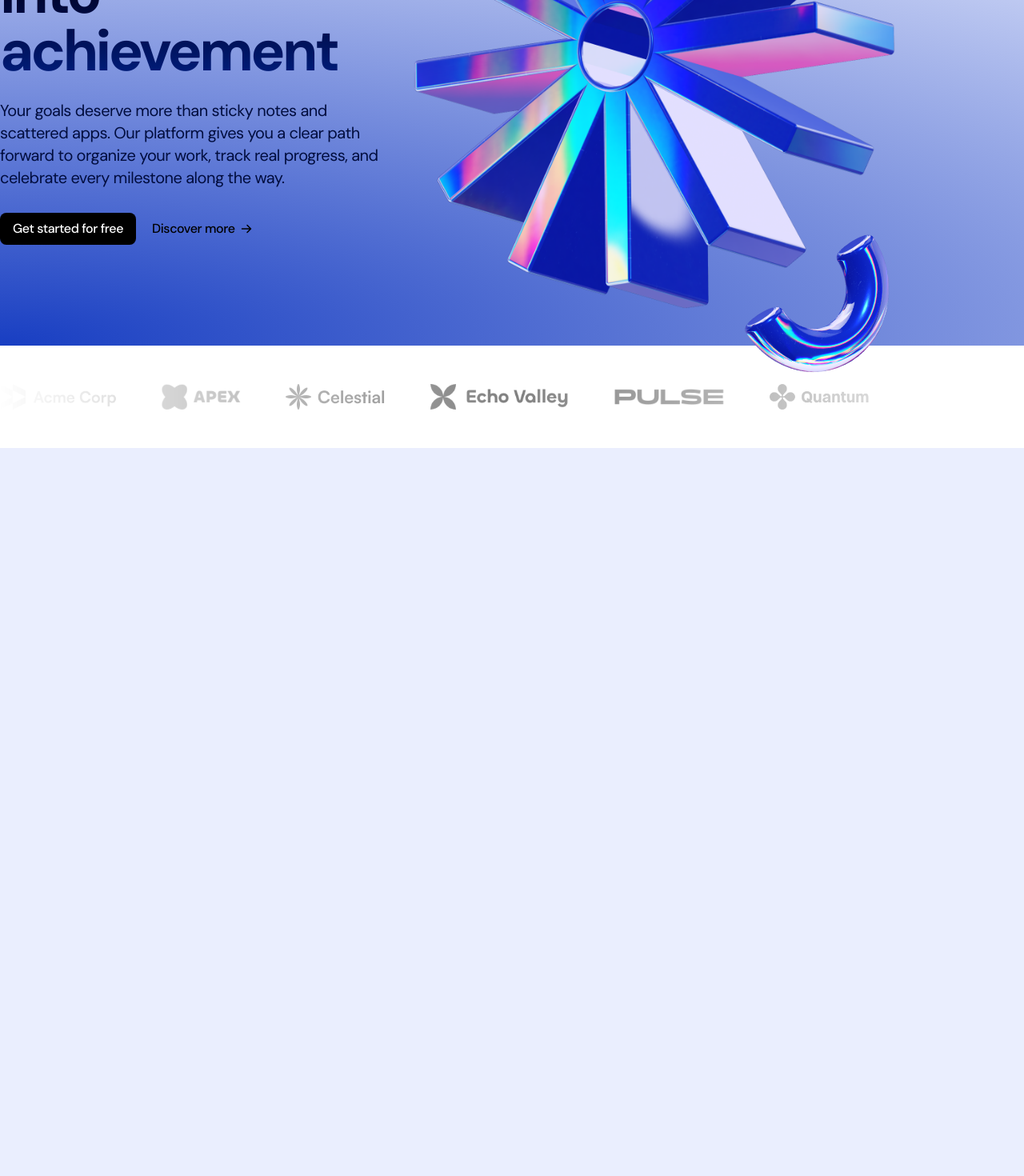
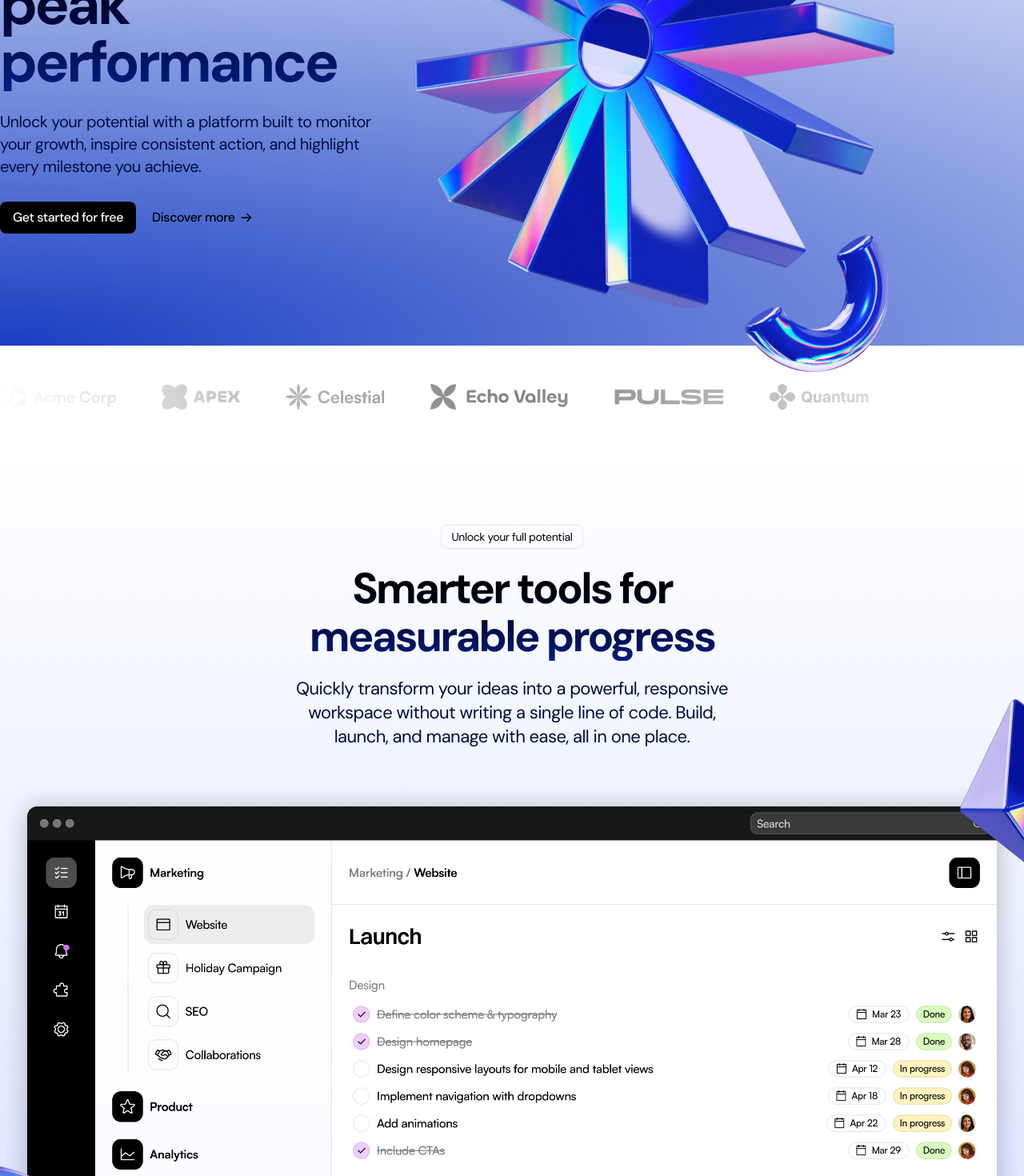
Before and after one commit to Darasimi010/saas-product-landing-page, a Next.js app: page / in a window 1280 px wide. Shown: the part 400-1870 px from the top of the page at 80% size. Before the commit the page ends 960 px from the top, so only its background shows below. Built offline with nearby package versions, Linux system fonts and the light colour scheme.

Commit message:
completed the product-showcase section

```diff
--- a/src/app/globals.css
+++ b/src/app/globals.css
@@ -16,4 +16,8 @@
   .logo-ticker-image {
     @apply h-8 w-auto;
   }
+
+  .tag {
+    @apply text-sm inline-flex px-3 py-1 bg-transparent border border-[#222]/10 rounded-lg tracking-tight;
+  }
 }
--- a/src/app/page.tsx
+++ b/src/app/page.tsx
@@ -1,5 +1,6 @@
 import { Hero } from "@/sections/Hero";
 import { LogoTicker } from "@/sections/LogoTicker";
+import { ProductShowcase } from "@/sections/ProductShowcase";
 import { Header } from "@/sections/TheHeader";
 
 export default function Home() {
@@ -8,6 +9,7 @@ export default function Home() {
       <Header />
       <Hero />
       <LogoTicker />
+      <ProductShowcase />
     </>
   );
 }
--- a/src/sections/Hero.tsx
+++ b/src/sections/Hero.tsx
@@ -10,16 +10,14 @@ export const Hero = () => {
       <div className="container">
         <div className="md:flex items-center">
           <div className="md:w-[478px]">
-            <div className="text-sm inline-flex px-3 py-1 bg-transparent border border-[#222]/10 rounded-lg tracking-tight">
-              Introducing version 3.2
-            </div>
+            <div className="tag">Introducing version 3.2</div>
             <h1 className="text-5xl md:text-7xl font-bold tracking-tighter bg-gradient-to-b from-black to-[#001E80] text-transparent bg-clip-text mt-6">
-              Turn ambition into achievement
+              Your journey to peak performance
             </h1>
             <p className="text-xl text-[#010D3E] tracking-tight mt-6">
-              Your goals deserve more than sticky notes and scattered apps. Our
-              platform gives you a clear path forward to organize your work,
-              track real progress, and celebrate every milestone along the way.
+              Unlock your potential with a platform built to monitor your
+              growth, inspire consistent action, and highlight every milestone
+              you achieve.
             </p>
             <div className="flex gap-1 items-center mt-[30px]">
               <button className="btn btn-primary">Get started for free</button>
--- /dev/null
+++ b/src/sections/ProductShowcase.tsx
@@ -0,0 +1,45 @@
+import productImage from "@/assets/product-image.png";
+import tubeImage from "@/assets/tube.png";
+import pyramidImage from "@/assets/pyramid.png";
+import Image from "next/image";
+
+export const ProductShowcase = () => {
+  return (
+    <section className="bg-gradient-to-b from-[#FFFFFF] to-[#D2DCFF] py-24 overflow-x-clip">
+      <div className="container">
+        <div className="max-w-[540px] mx-auto">
+          <div className="flex justify-center">
+            <div className="tag">Unlock your full potential</div>
+          </div>
+          <h2 className="text-center text-3xl md:text-[54px] md:leading-[60px] font-bold tracking-tighter bg-gradient-to-b from-black to-[#001E80] text-transparent bg-clip-text mt-5">
+            Smarter tools for measurable progress
+          </h2>
+          <p className="text-center text-[22px] leading-[30px] text-[#010D3E] tracking-tight mt-5">
+            Quickly transform your ideas into a powerful, responsive workspace
+            without writing a single line of code. Build, launch, and manage
+            with ease, all in one place.
+          </p>
+        </div>
+        <div>
+          <div className="relative">
+            <Image src={productImage} alt="Product image" className="mt-10" />
+            <Image
+              src={pyramidImage}
+              alt="Pyramid image"
+              height={262}
+              width={262}
+              className="hidden md:block absolute -right-36 -top-28"
+            />
+            <Image
+              src={tubeImage}
+              alt="Tube image"
+              height={248}
+              width={248}
+              className="hidden md:block absolute -left-28 bottom-32"
+            />
+          </div>
+        </div>
+      </div>
+    </section>
+  );
+};
```
